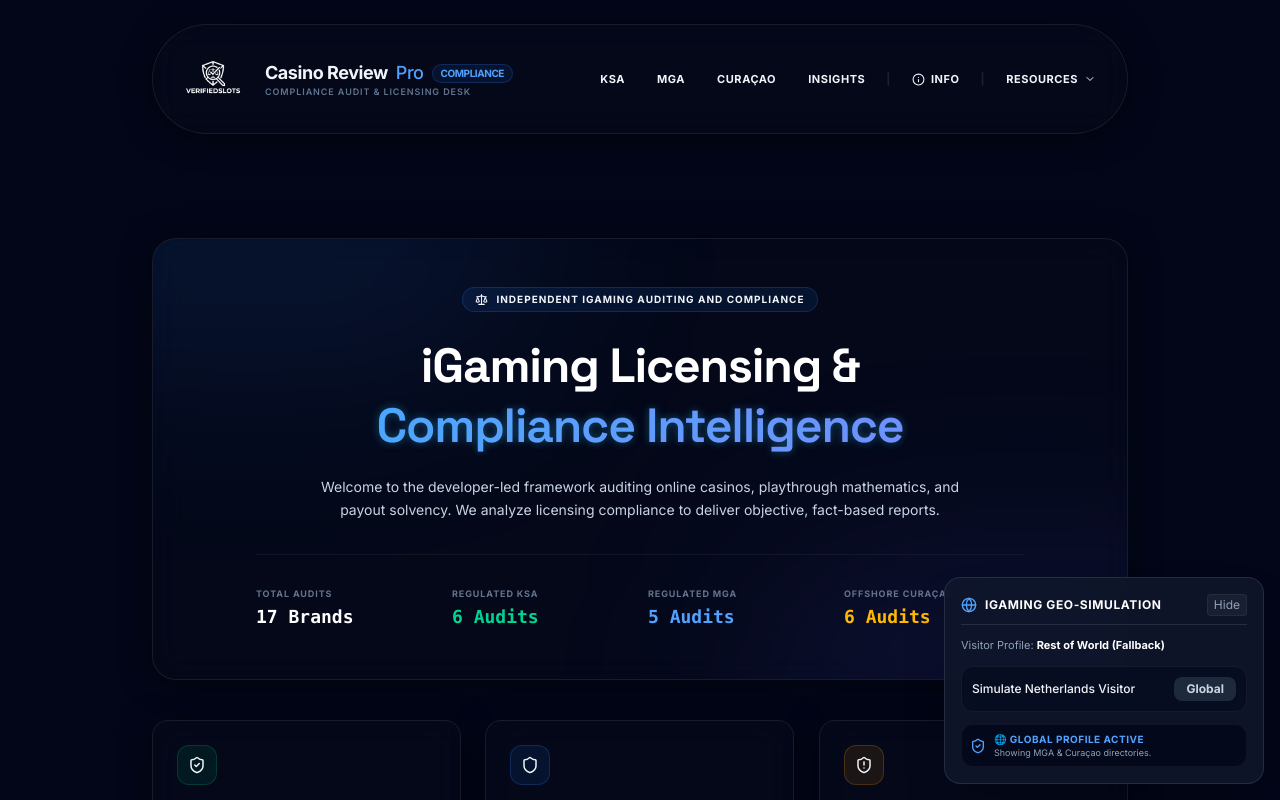
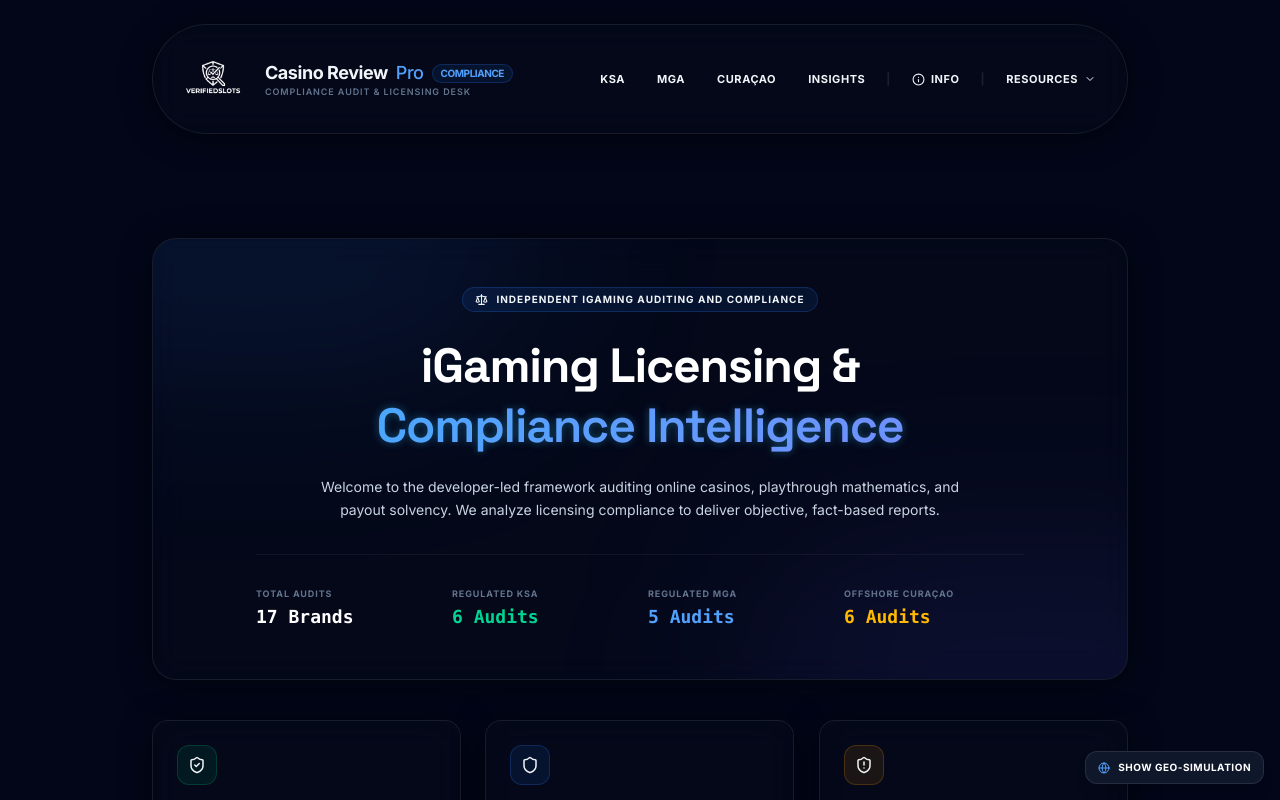
Before and after one commit to lemonbanan4/verifiedslots, a Next.js app: page / in a window 1280 px wide. Shown: the top 800 px of the page. Built offline with nearby package versions, Linux system fonts and the light colour scheme; no server answers; the database is empty.

Commit message:
feat: hide geo-simulation by default; activate only with simulate=true param

```diff
--- a/components/GeoGuard.tsx
+++ b/components/GeoGuard.tsx
@@ -13,11 +13,17 @@ interface GeoGuardProps {
 export function GeoGuard({ children }: GeoGuardProps) {
   const { isDutch, detectedCountry, setProfile } = useCompliance();
   const currentPath = usePathname() || "";
-  const [showPanel, setShowPanel] = useState(true);
+  const [showPanel, setShowPanel] = useState(false);
   const [mounted, setMounted] = useState(false);
 
   useEffect(() => {
     setMounted(true);
+    if (typeof window !== "undefined") {
+      const hasSimulateParam = window.location.search.includes("simulate=true");
+      if (hasSimulateParam) {
+        setShowPanel(true);
+      }
+    }
   }, []);
 
   // Enforce compliance routing on client side as fallback
@@ -56,7 +62,7 @@ export function GeoGuard({ children }: GeoGuardProps) {
   return (
     <div className="relative min-h-screen flex flex-col">
       {/* Floating Simulation Control Panel */}
-      {mounted && showPanel && process.env.NODE_ENV === "development" && (
+      {mounted && showPanel && (
         <div className="fixed bottom-4 right-4 left-4 md:left-auto md:w-80 md:max-w-sm z-50 bg-slate-900/90 backdrop-blur-md border border-white/10 p-4 rounded-2xl shadow-2xl transition-all duration-300">
           <div className="flex items-center justify-between mb-3 pb-2 border-b border-white/10">
             <div className="flex items-center gap-2">
@@ -104,7 +110,7 @@ export function GeoGuard({ children }: GeoGuardProps) {
                   <ShieldCheck className="text-blue-400 shrink-0" size={16} />
                   <div>
                     <p className="font-bold text-blue-400 text-[10px] uppercase tracking-wider">🌐 Global Profile Active</p>
-                    <p className="text-[9px] text-slate-400 leading-tight">Showing MGA & Curaçao directories.</p>
+                    <p className="text-[9px] text-slate-450 leading-tight">Showing MGA & Curaçao directories.</p>
                   </div>
                 </>
               )}
@@ -114,7 +120,7 @@ export function GeoGuard({ children }: GeoGuardProps) {
       )}
 
       {/* Mini Toggle tab if hidden */}
-      {!showPanel && process.env.NODE_ENV === "development" && (
+      {!showPanel && (
         <button
           onClick={() => setShowPanel(true)}
           className="fixed bottom-4 right-4 z-50 bg-slate-900 border border-white/10 hover:bg-slate-800 text-white text-[10px] font-bold uppercase tracking-wider px-3 py-2 rounded-xl shadow-lg flex items-center gap-2 cursor-pointer"
```
